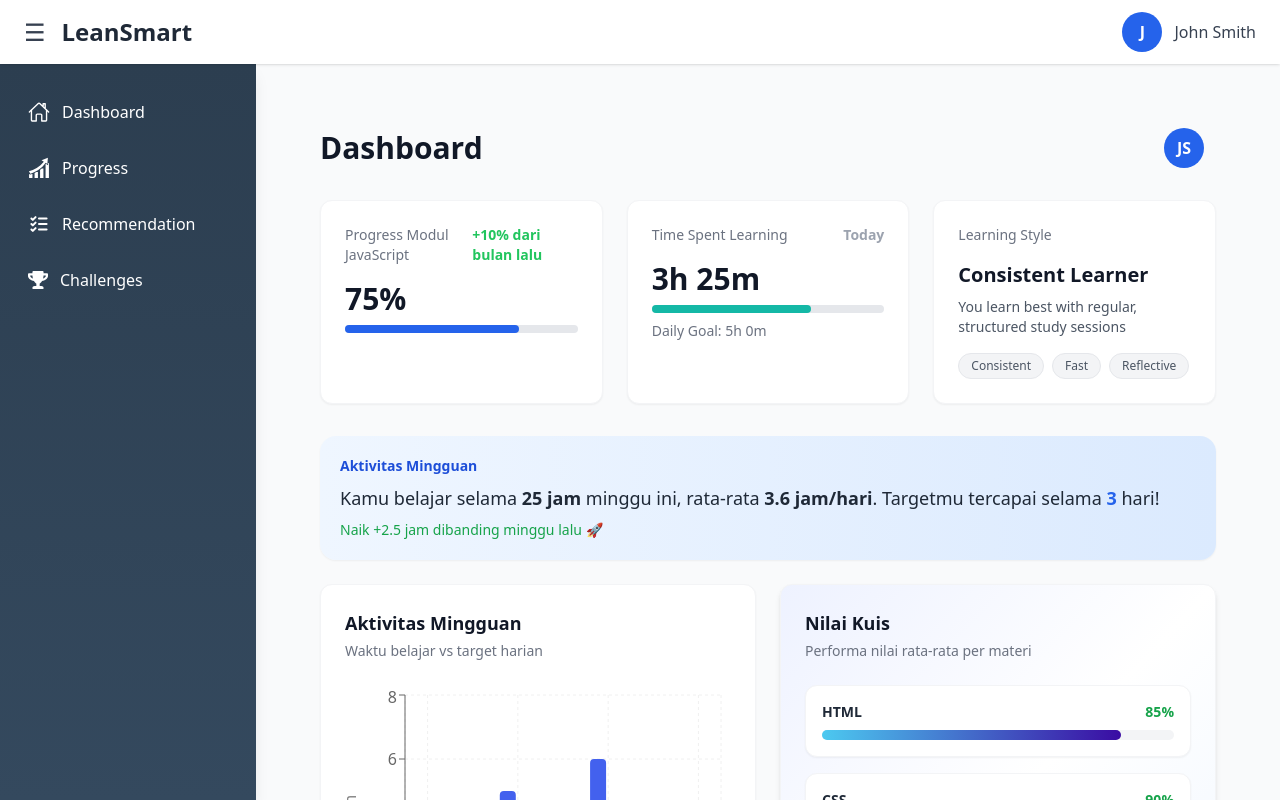
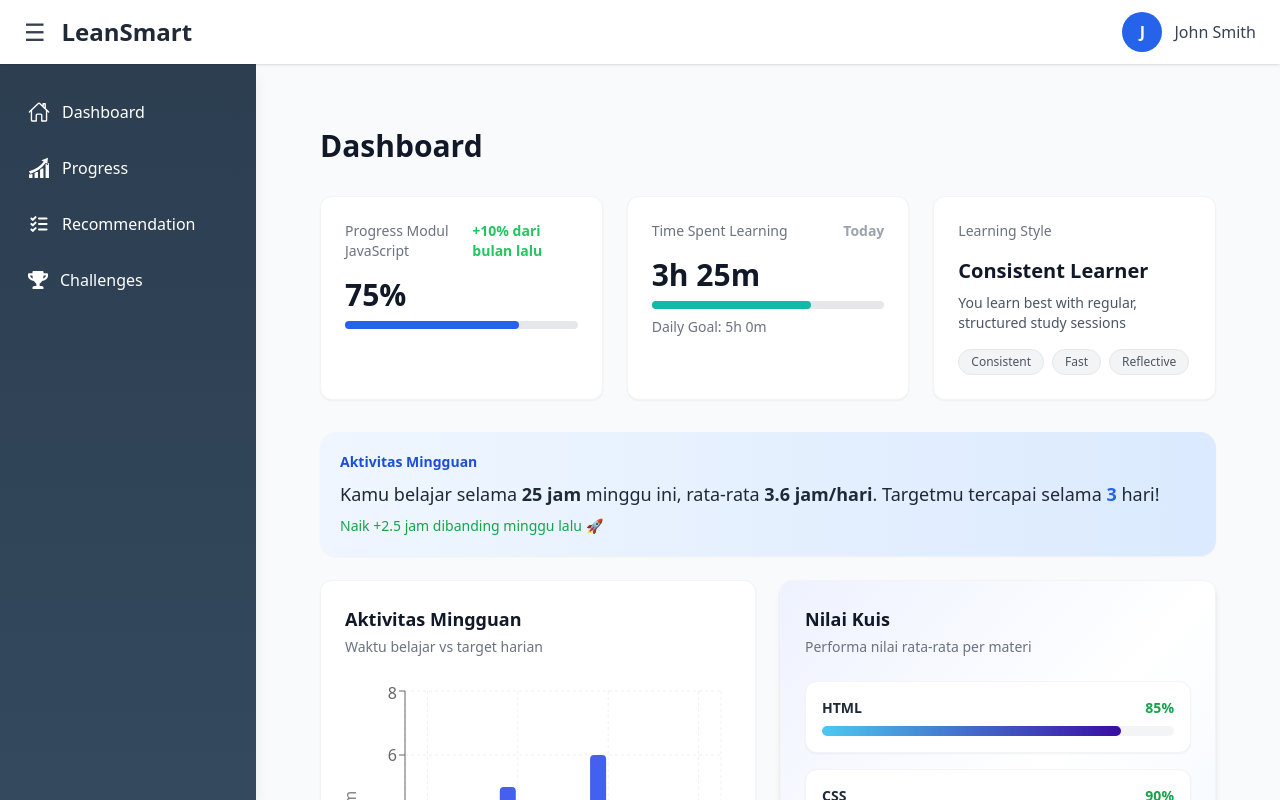
Before and after one commit to Jeionee/DC08-AI-Learning-Insight, a React (Vite) app in the folder fe/: page /dashboard in a window 1280 px wide. Shown: the top 800 px of the page. Built offline with nearby package versions, Linux system fonts and the light colour scheme; no server answers.

Commit message:
make code clean

```diff
--- a/fe/src/pages/DashboardPage.jsx
+++ b/fe/src/pages/DashboardPage.jsx
@@ -48,13 +48,6 @@ const DashboardPage = ({data}) => {
             {/* Header */}
             <div className="flex justify-between items-center mb-8">
                 <h1 className="text-3xl font-bold text-gray-900">Dashboard</h1>
-                <div className="flex items-center space-x-3">
-                    <div
-                        className="w-10 h-10 bg-blue-600 rounded-full flex items-center justify-center text-white font-semibold">
-                        {data.user.avatar}
-                    </div>
-                    <span className="text-gray-700 font-medium">{student.name}</span>
-                </div>
             </div>
 
             {/* Stats Grid */}
```
